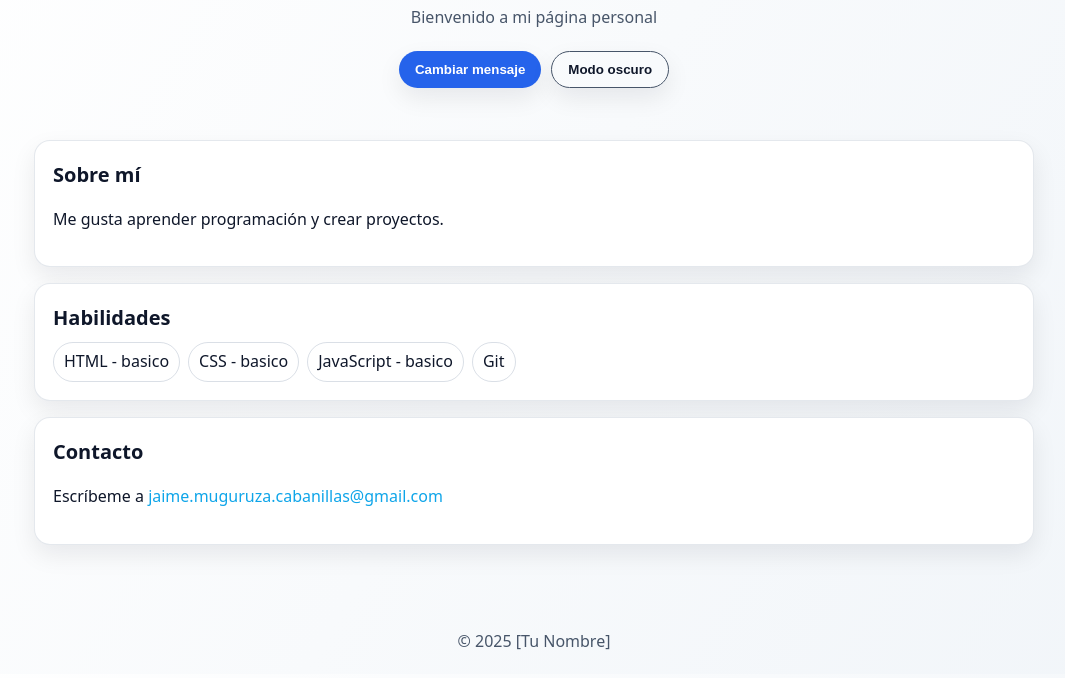
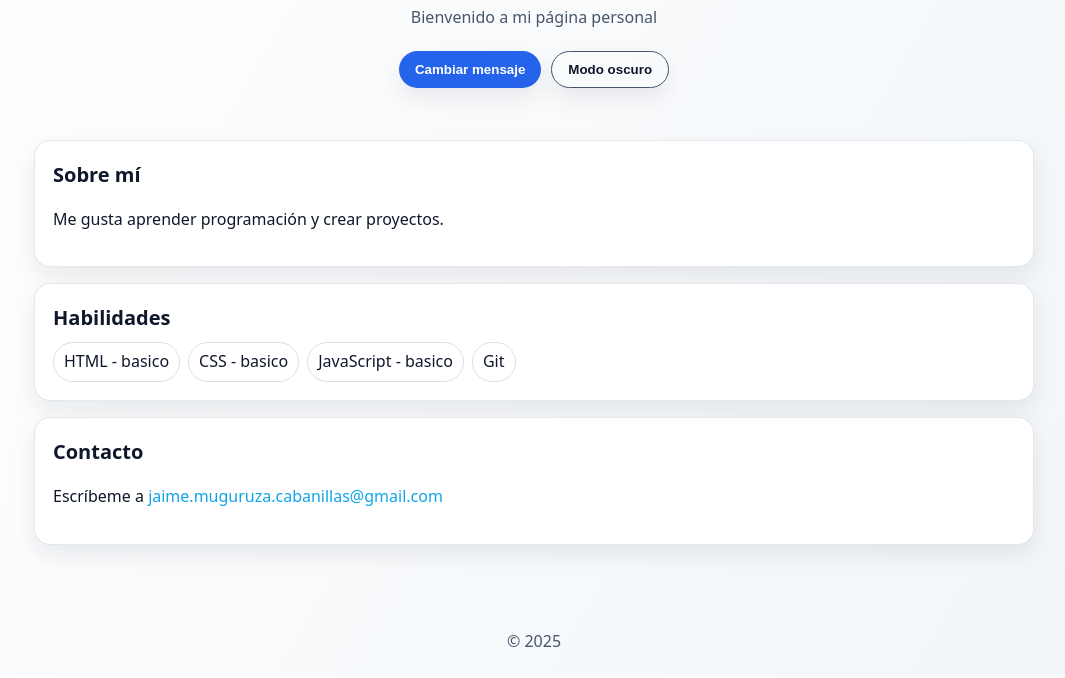
Before and after one commit to Jaime-MC-21/pagina1, a plain HTML site: page index.html in a window 1280 px wide. Shown: the part 126-804 px from the top of the page, without its empty margins (106-1171 px from the left). Drawn offline with Linux system fonts and the light colour scheme.

Commit message:
Update index.html

```diff
--- a/index.html
+++ b/index.html
@@ -39,7 +39,7 @@
   </main>
 
   <footer>
-    © <span id="anio"></span> <span id="nombre2">[Tu Nombre]</span>
+    © <span id="anio"></span> <span id="nombre2"></span>
   </footer>
 
   <script src="script.js"></script>
```
